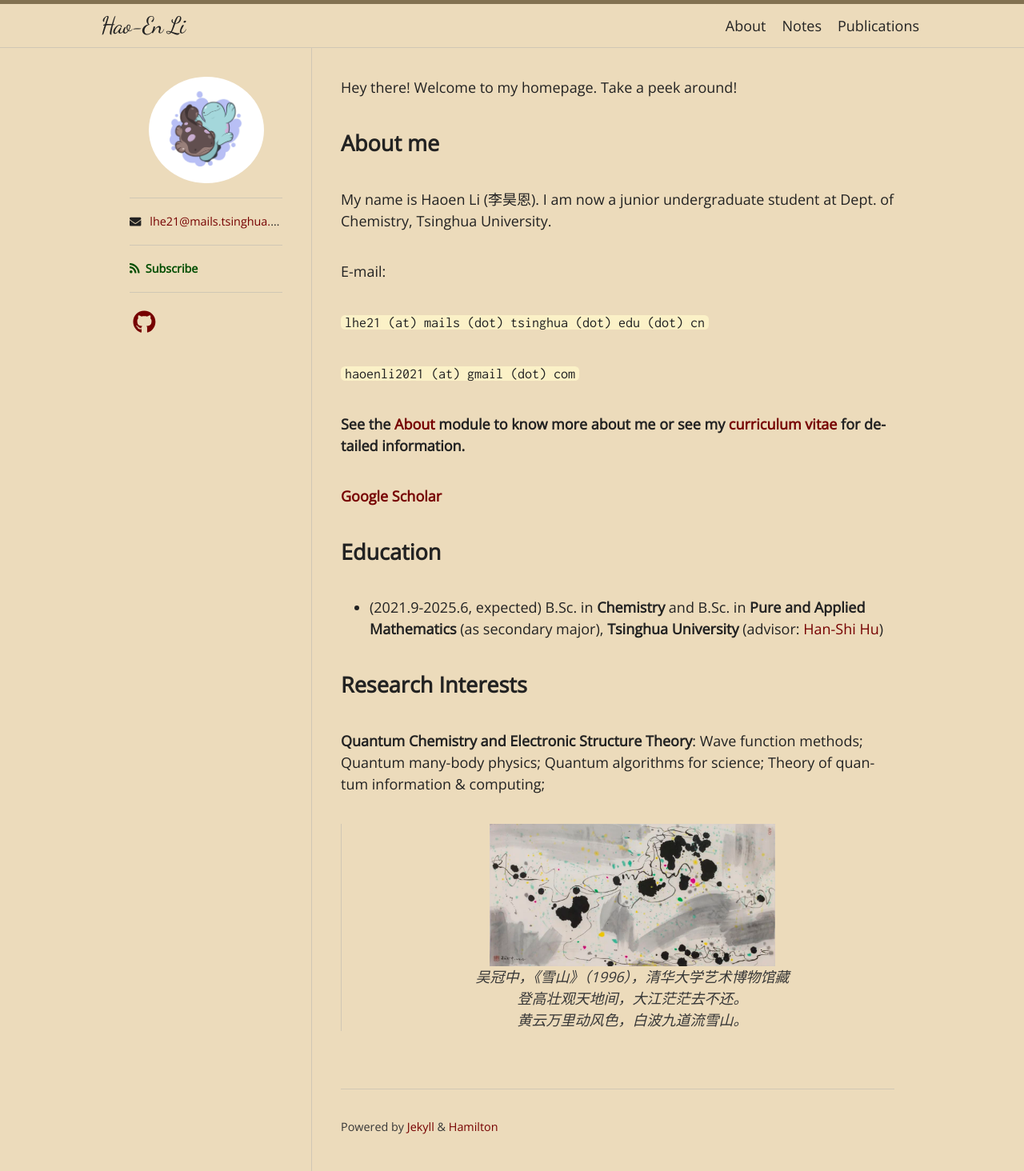
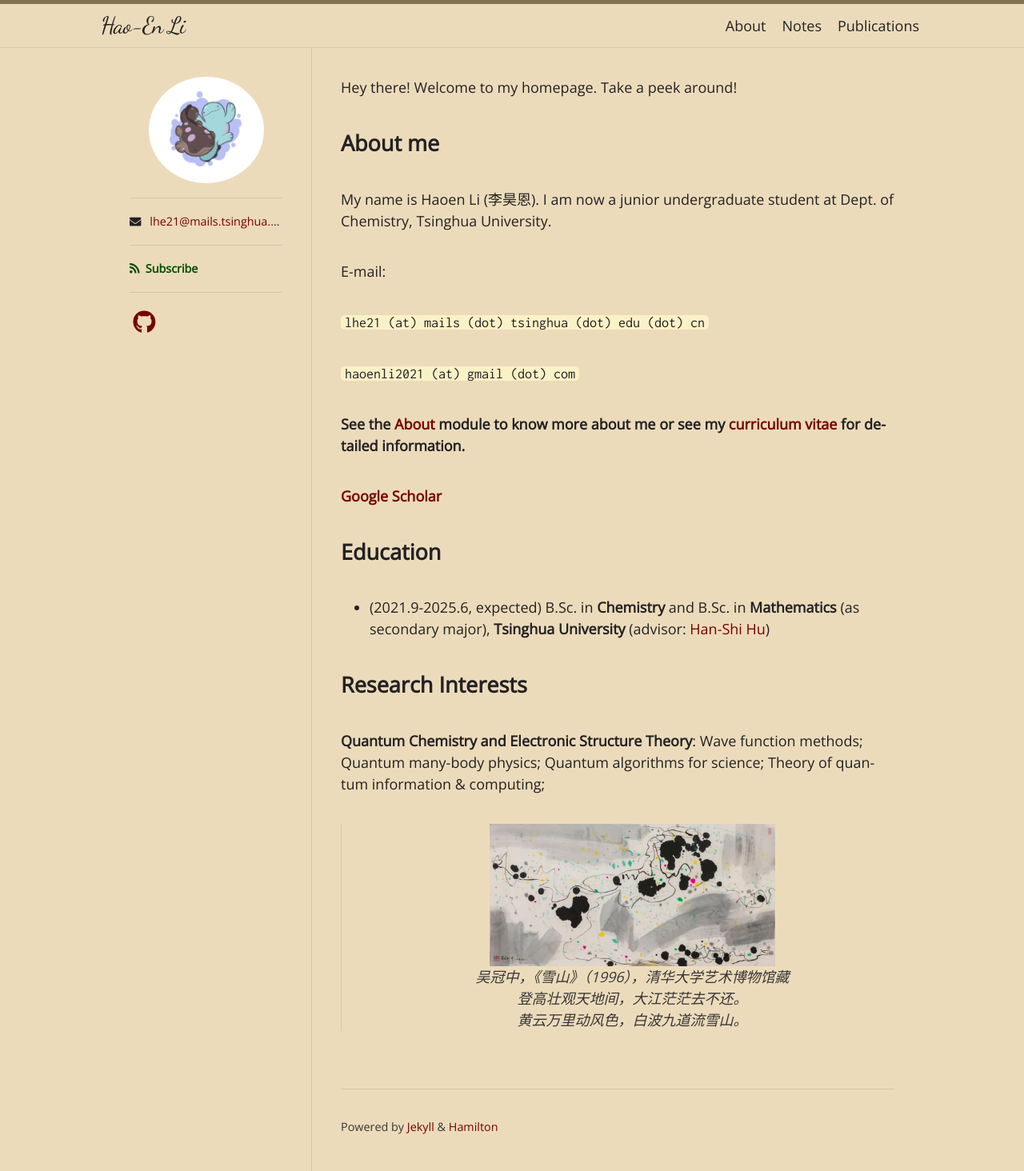
Before and after one commit to haoen2021/haoen2021.github.io, a Jekyll site: the page built from index.md, in a window 1280 px wide. Shown: the whole page at 80% size. Built offline with Jekyll 4.4.1, drawn with Linux system fonts in a browser that asks for light colours; nearby versions of some CDN libraries; some web fonts are replaced; our own code applies the rules of GitHub Pages for plain Markdown files; the list of posts is cut into pages by our own code.

Commit message:
update index and about

```diff
--- a/index.md
+++ b/index.md
@@ -16,7 +16,7 @@ E-mail:
 
 ## Education
 
-- (2021.9-2025.6, expected) B.Sc. in **Chemistry** and B.Sc. in **Pure and Applied Mathematics** (as secondary major), **Tsinghua University** (advisor: [Han-Shi Hu](https://scholar.google.com/citations?user=W2sG5oEAAAAJ&hl=en))
+- (2021.9-2025.6, expected) B.Sc. in **Chemistry** and B.Sc. in **Mathematics** (as secondary major), **Tsinghua University** (advisor: [Han-Shi Hu](https://scholar.google.com/citations?user=W2sG5oEAAAAJ&hl=en))
 
 ## Research Interests
 
```
Also changed, not shown: about.md (+1 -1 lines).
